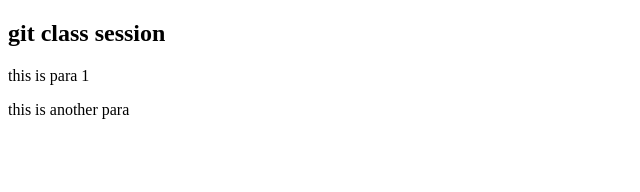
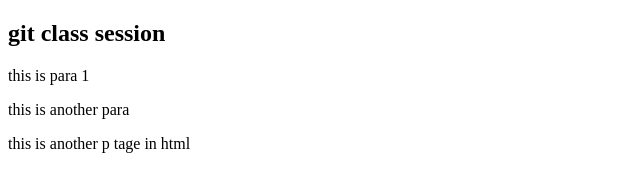
Before and after one commit to trivenbabu/myproj, a plain HTML site: page index.html in a window 1280 px wide. Shown: the whole page, without its empty margins (0-640 px from the left). Drawn offline with Linux system fonts and the light colour scheme.

Commit message:
changes made on html file adding <p1> tag

```diff
--- a/index.html
+++ b/index.html
@@ -9,5 +9,6 @@
     <h2> git class session</h2>
     <p> this is para 1</p>
     <p> this is another para</p>
+    <p1> this is another p tage in html</p1>
 </body>
 </html>
```
